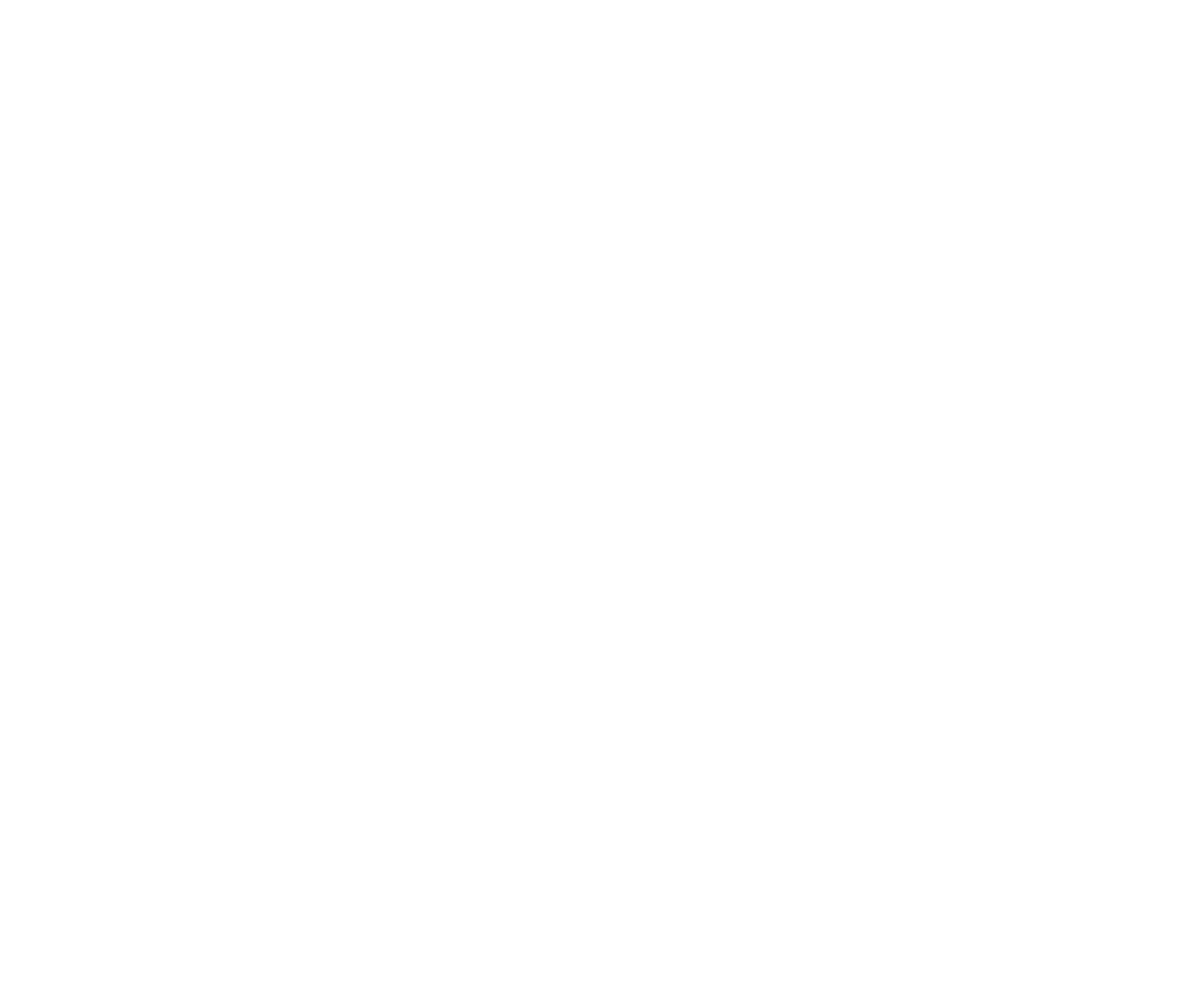
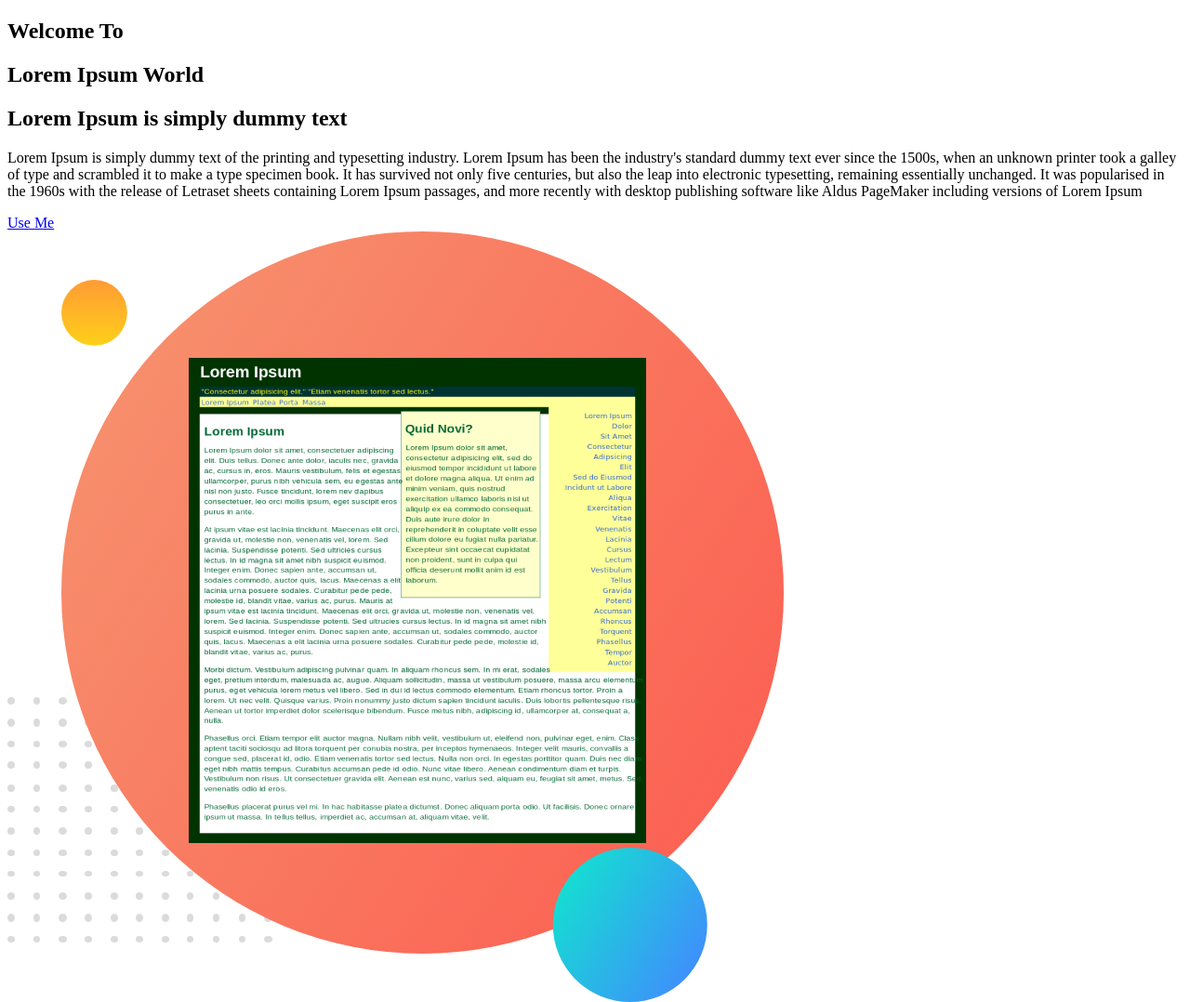
Before and after one commit to ash1429/PH-M1-portfolio, a plain HTML site: page index.html in a window 1280 px wide. Shown: the whole page at 93% size. Before the commit the page ends 800 px from the top, so only its background shows below. Drawn offline with Linux system fonts and the light colour scheme.

Commit message:
Added welcome section on index. html

```diff
--- a/index.html
+++ b/index.html
@@ -4,9 +4,22 @@
     <meta charset="UTF-8">
     <meta http-equiv="X-UA-Compatible" content="IE=edge">
     <meta name="viewport" content="width=device-width, initial-scale=1.0">
-    <title>Document</title>
+    <title>Lorem Ipsum World</title>
 </head>
 <body>
+    <section>
+        <div>
+            <h1>Welcome To</h1>
+            <h1>Lorem Ipsum World</h1>
+            <h2>Lorem Ipsum is simply dummy text </h2>
+            <p>Lorem Ipsum is simply dummy text of the printing and typesetting industry. Lorem Ipsum has been the industry's standard dummy text ever since the 1500s, when an unknown printer took a galley of type and scrambled it to make a type specimen book. It has survived not only five centuries, but also the leap into electronic typesetting, remaining essentially unchanged. It was popularised in the 1960s with the release of Letraset sheets containing Lorem Ipsum passages, and more recently with desktop publishing software like Aldus PageMaker including versions of Lorem Ipsum</p>
+            <a target="_blank" href="https://www.lipsum.com/">Use Me</a>
+        </div>
+
+        <div>
+            <img src="images/Lorem-bg.png" alt="Lorem Ipsum png">
+        </div>
+    </section>
 
 </body>
 </html>
```
Also changed, not shown: images/Lorem-bg.png (added).
